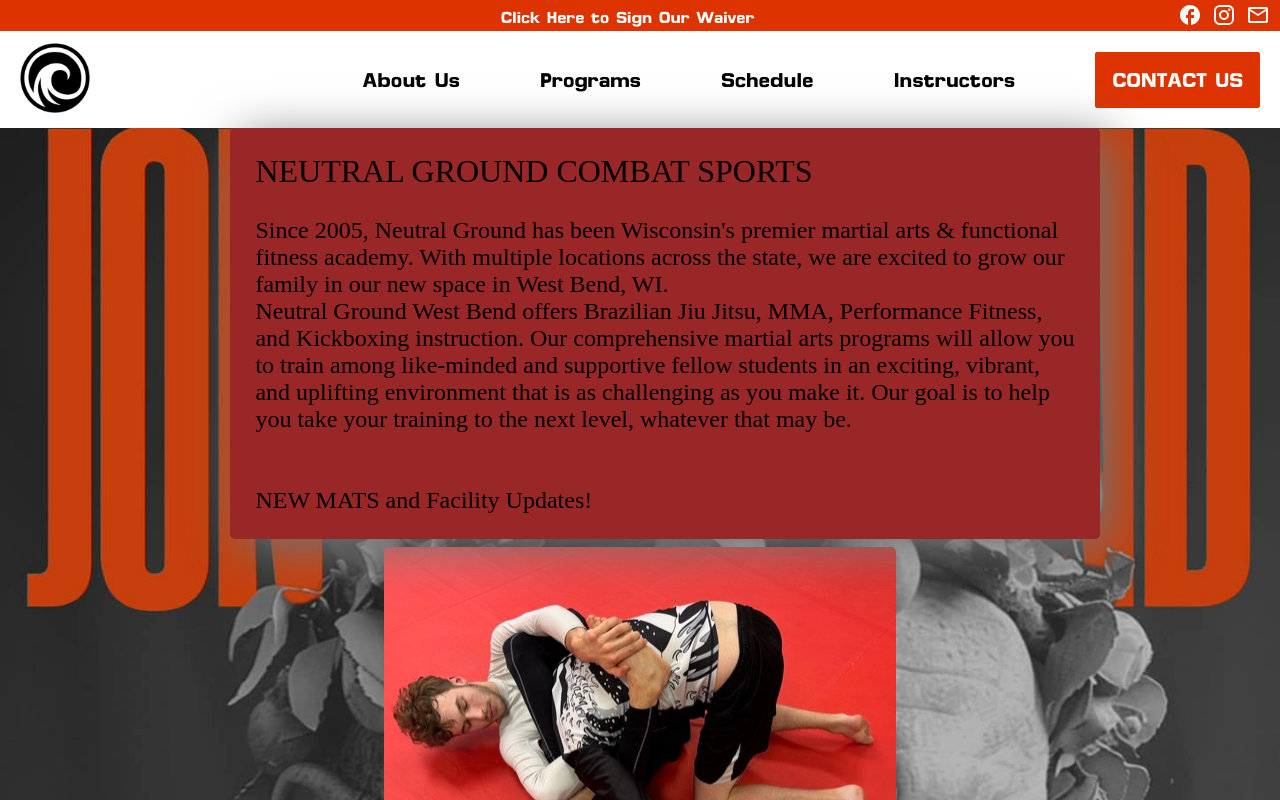
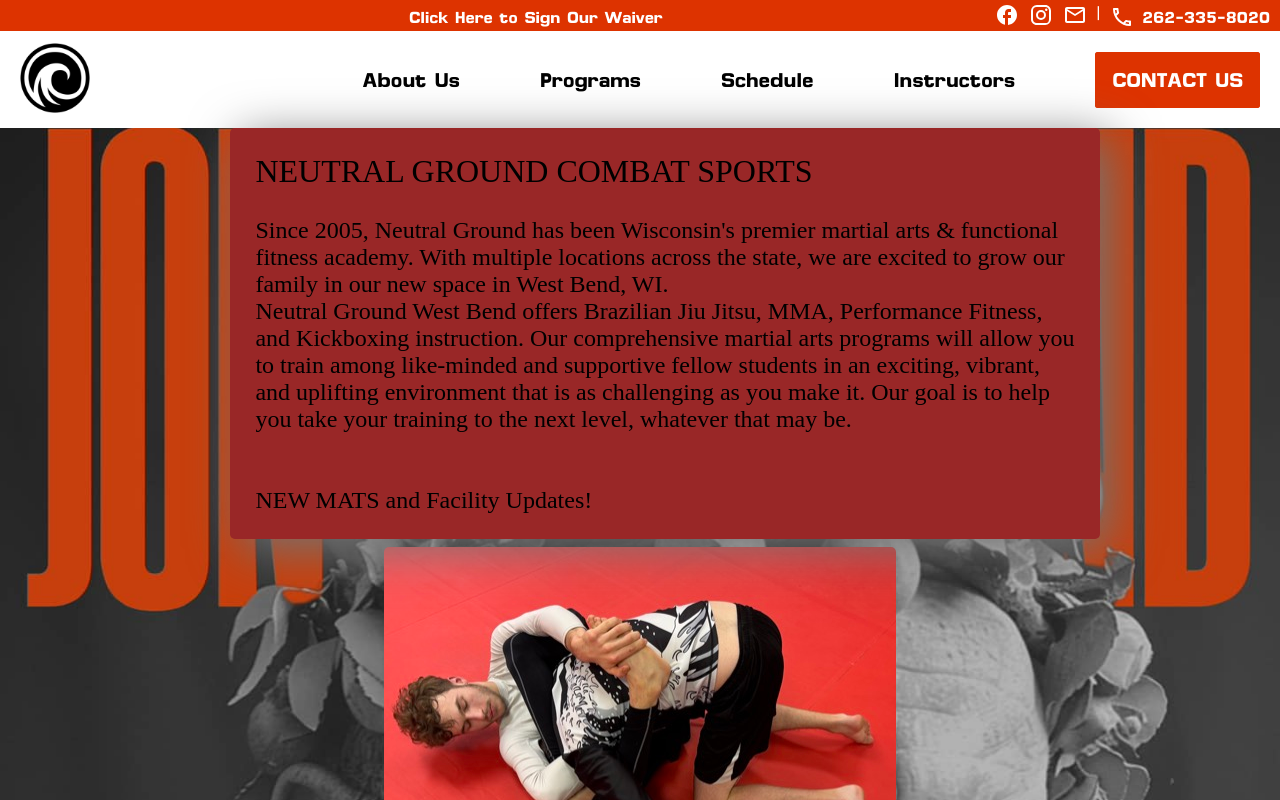
Before and after one commit to tyler314/ngcs-web-app, a React (Create React App) app: page / in a window 1280 px wide. Shown: the top 800 px of the page. Built offline with nearby package versions, Linux system fonts and the light colour scheme.

Commit message:
add phone number to banner

```diff
--- a/src/components/header/Header.css
+++ b/src/components/header/Header.css
@@ -33,6 +33,7 @@
   font-size: 16px;
   font-family: 'MicroFLF', serif;
   margin-right: 10px;
+  white-space: nowrap;
 }
 
 .banner-nav-link:hover {
@@ -57,6 +58,12 @@
   justify-content: center;
   width: 100%;
   margin-left: 87px;
+}
+
+@media (max-width: 650px) {
+  .phone-number {
+    display: none;
+  }
 }
 
 .ng-logo-header {
--- a/src/components/header/Header.jsx
+++ b/src/components/header/Header.jsx
@@ -2,11 +2,13 @@
 import React, {useState} from 'react';
 import { NavLink } from 'react-router-dom';
 import './Header.css'
-import { Menu, MenuItem, IconButton } from '@mui/material';
+import {Menu, MenuItem, IconButton} from '@mui/material';
 import MenuIcon from '@mui/icons-material/Menu';
 import FacebookOutlinedIcon from '@mui/icons-material/FacebookOutlined';
 import InstagramIcon from '@mui/icons-material/Instagram';
 import EmailOutlinedIcon from '@mui/icons-material/EmailOutlined';
+import PhoneOutlinedIcon from '@mui/icons-material/PhoneOutlined';
+import Stack from "@mui/material/Stack";
 
 
 function NGLogo() {
@@ -39,6 +41,11 @@
             <a href={'mailto:info@westbendbjj.com'} className="banner-nav-link">
                 <EmailOutlinedIcon/>
             </a>
+            <div className="banner-nav-link">|</div>
+            <Stack direction="row" spacing={1} alignItems="center" className="banner-nav-link">
+                <PhoneOutlinedIcon/>
+                <div className='phone-number'>262-335-8020</div>
+            </Stack>
         </div>
     )
 }
```
